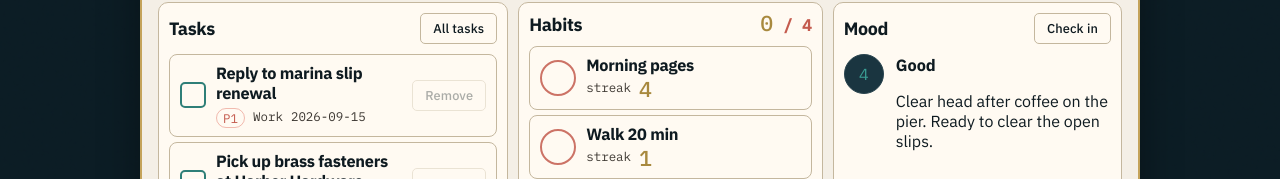
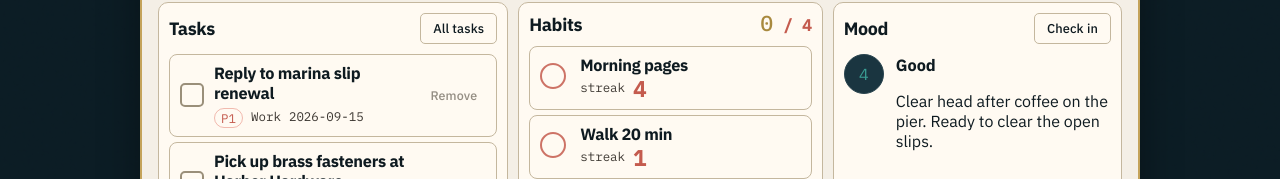
Before and after one commit to Btheriot83/buildgames-lunatask, a React (Vite) app: page / in a window 1280 px wide. Shown: the part 621-800 px from the top of the page. Built offline with nearby package versions, Linux system fonts and the light colour scheme.

Commit message:
r8: buttons check tick punch

```diff
--- a/src/index.css
+++ b/src/index.css
@@ -2106,3 +2106,46 @@ button, input, select, textarea {
 .mood-lead-sub {
   color: #3f3a34 !important;
 }
+
+/* r8 buttons: check/tick punch + quieter Remove; streak digits on habit meta */
+.check {
+  width: 24px !important;
+  height: 24px !important;
+  border-radius: 5px !important;
+  border-width: 2px !important;
+  border-color: #9a8f7a !important;
+  background: #fffaf2 !important;
+}
+.check.is-checked {
+  border-color: var(--seafoam-cta) !important;
+  background: var(--seafoam-cta) !important;
+}
+.habit-tick {
+  width: 30px !important;
+  height: 30px !important;
+}
+.habit-tick .tick-ring {
+  width: 26px !important;
+  height: 26px !important;
+  border-width: 2.5px !important;
+}
+.task-row .btn.tiny.ghost,
+.habit-card .btn.tiny.ghost {
+  opacity: 0.72 !important;
+  font-size: 0.78rem !important;
+  padding: 4px 8px !important;
+  min-height: 26px !important;
+  color: #6a6358 !important;
+  border-color: transparent !important;
+  background: transparent !important;
+}
+.task-row .btn.tiny.ghost:hover,
+.habit-card .btn.tiny.ghost:hover {
+  opacity: 1 !important;
+  color: var(--coral) !important;
+}
+.desk-paper .habit-meta .number-pop,
+.habit-streak .number-pop {
+  color: var(--coral) !important;
+  font-weight: 700 !important;
+}
```
Also changed, not shown: gauntlet/shots-r5/r8-buttons-controls.png (added).
